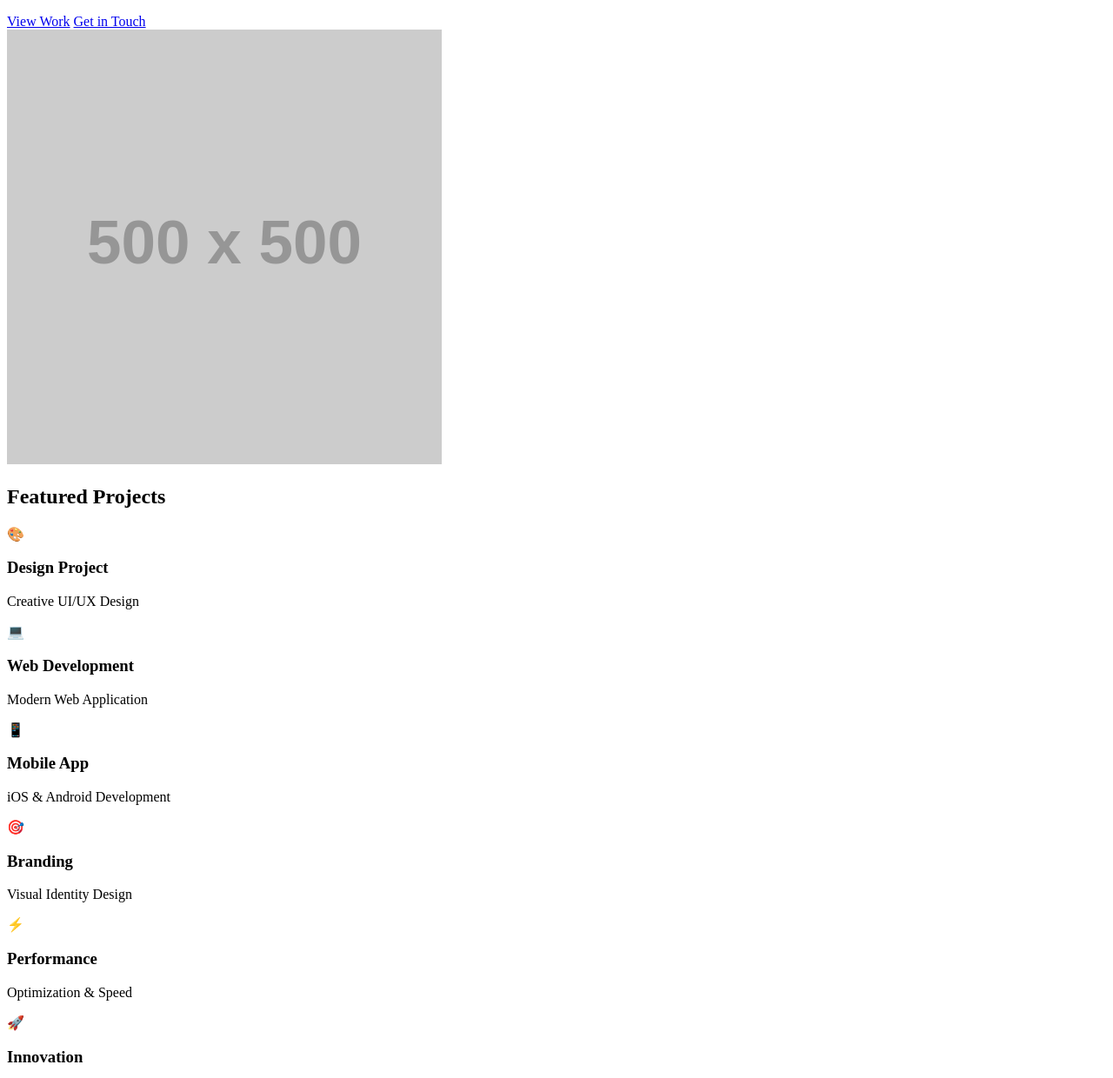
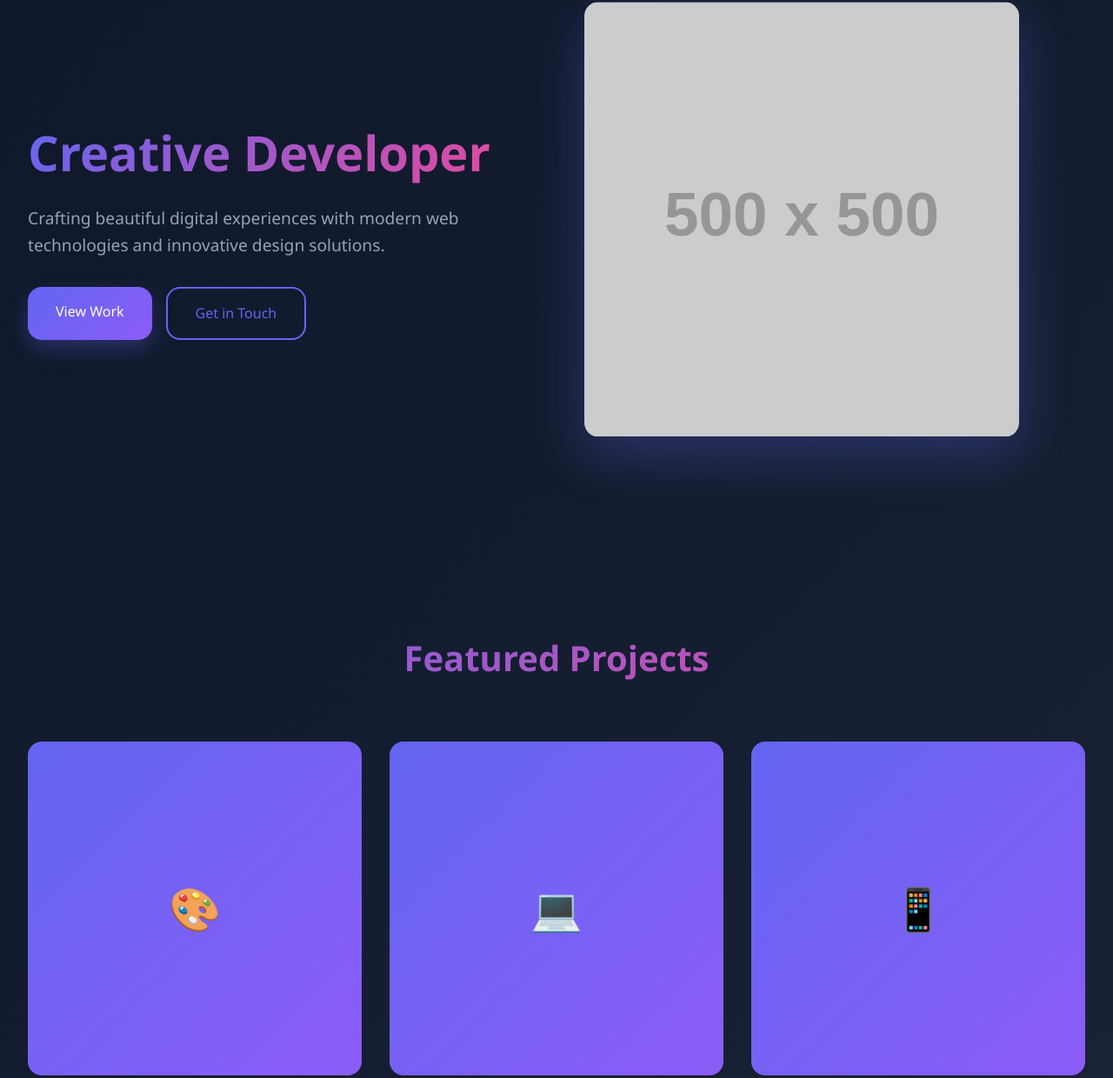
Before and after one commit to sudhanshu29144/advanced-portfolio, a plain HTML site: page index.html in a window 1280 px wide. Shown: the part 199-1439 px from the top of the page at 87% size. Drawn offline with Linux system fonts and the light colour scheme; placeholder pictures from the web are drawn by us.

Commit message:
Update index.html

```diff
--- a/index.html
+++ b/index.html
@@ -5,6 +5,8 @@
     <meta charset="UTF-8">
     <meta name="viewport" content="width=device-width, initial-scale=1.0">
     <title>Advanced CSS Portfolio</title>
+     <link rel="stylesheet" href="style.css">
+    <script defer src="script.js"></script>
 
 </head>
 <body>
@@ -140,4 +142,5 @@
 
 
 </body>
+
 </html>
```
